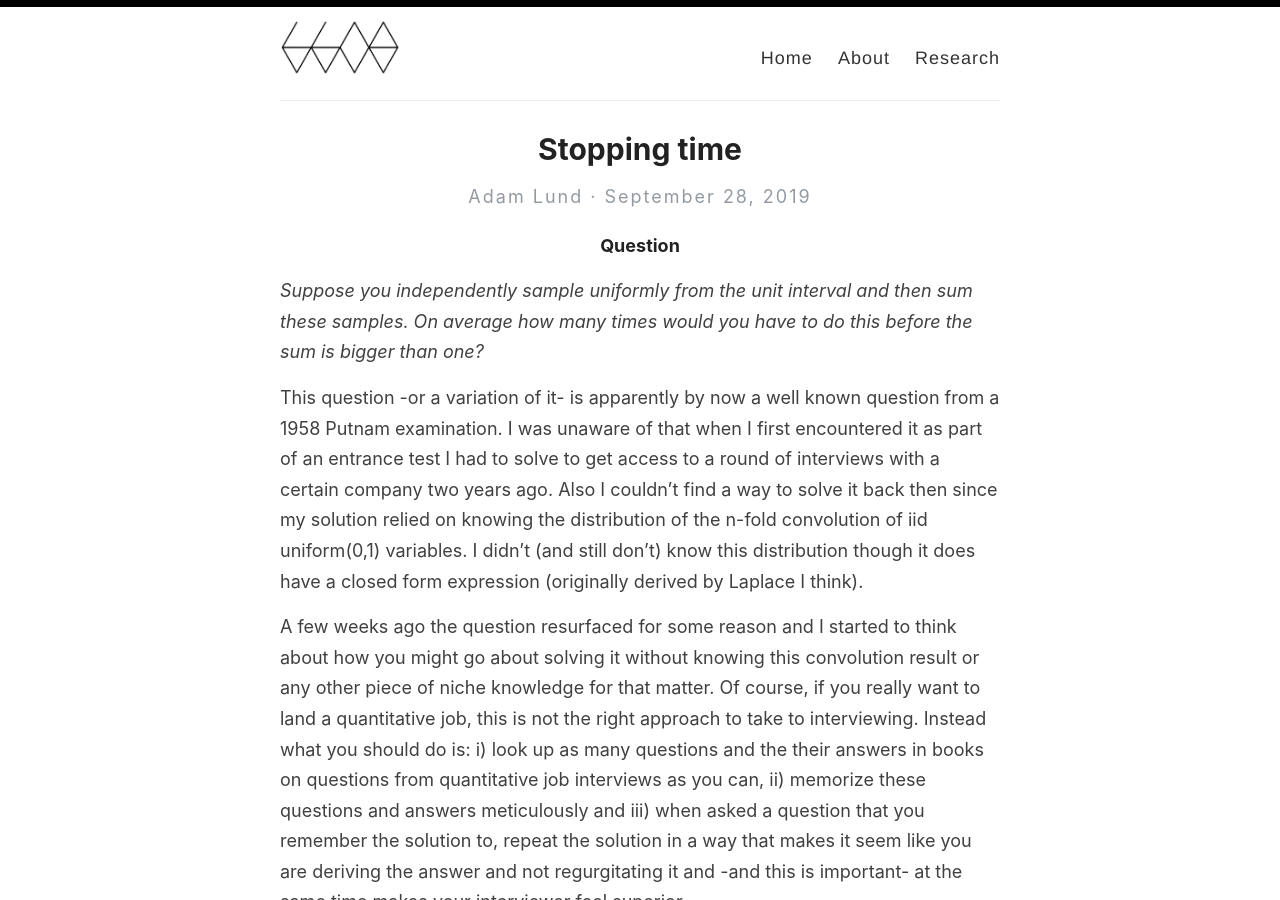
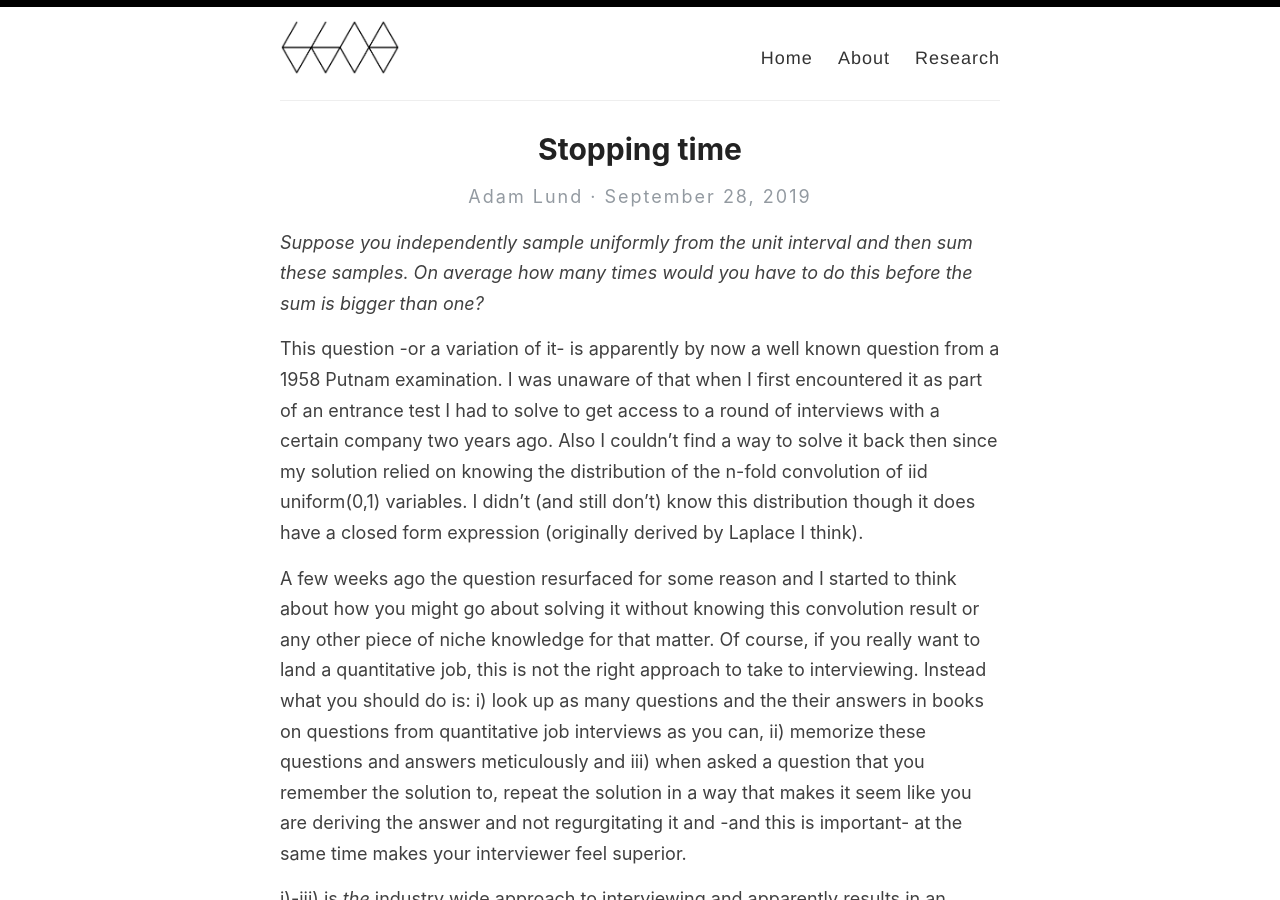
Before and after one commit to adam-lund/adam-lund.github.io, a Jekyll site: the page built from _posts/2019-09-28-Uniform sum problem-.md, in a window 1280 px wide and 900 px high. Built offline with Jekyll 4.4.1, drawn with Linux system fonts in a browser that asks for light colours; formulas are drawn with MathJax 3.

Commit message:
trying my hand

```diff
--- a/_posts/2019-09-28-Uniform sum problem-.md
+++ b/_posts/2019-09-28-Uniform sum problem-.md
@@ -3,8 +3,6 @@ layout: post
 title: Stopping time
 categories:
 ---
-
-#### Question
 
 *Suppose you  independently  sample uniformly from the unit interval and then sum these samples. On average how many times would you have to do this before the sum is  bigger than one?*
 
@@ -15,7 +13,7 @@ Of course, if you really want to land a quantitative job, this is not the right
 
 i)-iii) is *the* industry wide approach to interviewing and apparently results in an interview dynamic that is still second to none when it comes to revealing "how a job candidate thinks". I came up with the following self contained answer that in particular takes the exact opposite approach to that of i)-iii).
 
-#### Answer
+###### Answer
 
 Let $\\{U_i: i\in \mathbb{N}\\}$ be iid uniform on $[0,1 ]$ and consider $ S_n=\sum_i^nU_i$. Define $ \tau_x=\min_n\\{ n :S_n>x\\} $ for $x\leq 1$ with the convention $\tau_x=0$ when $x\leq0$.
 Clearly $S_{\tau_x}=S_{\tau_x+1 -1}$ so  $\tau_x+1$ is the smallest $n\in \mathbb{N}$ such that $S_{n-1}>x$. Using this fact and the independence we have   for $x\leq1$
```
